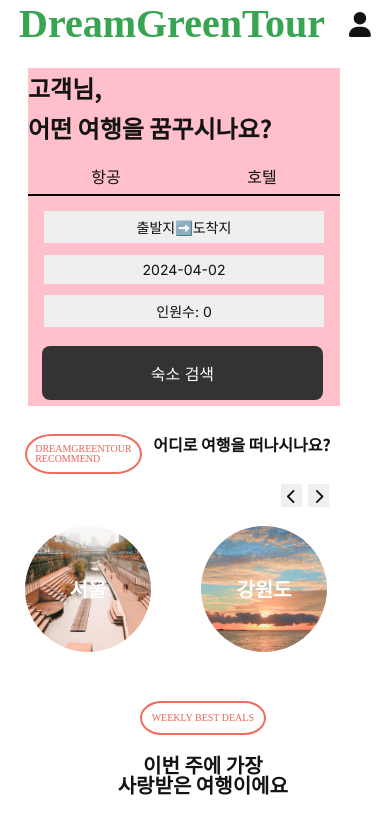
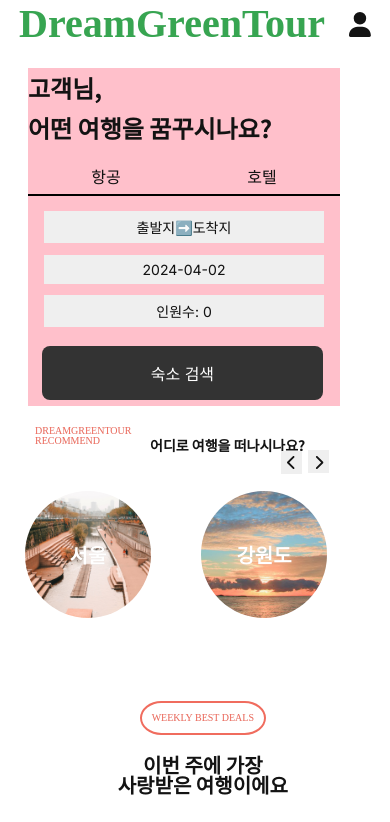
Before and after one commit to nsoe12/DreamGreenTour, a React (Create React App) app in the folder workspace/client/: page / in a window 390 px wide. Shown: the top 822 px of the page. Built offline with nearby package versions, Linux system fonts and the light colour scheme.

Commit message:
home , tour 모바일 진짜 완료

```diff
--- a/workspace/client/src/pages/home/DesktopView.js
+++ b/workspace/client/src/pages/home/DesktopView.js
@@ -1241,8 +1241,8 @@
         </S.ImageWrapper>
 
         <S.Title1>
-            <p className='title1'>DREAMGREENTOUR RECOMMEND</p>
-            <p className='title2'>어디로 여행을 떠나시나요?</p>
+            <p className='title3'>DREAMGREENTOUR RECOMMEND</p>
+            <p className='title4'>어디로 여행을 떠나시나요?</p>
         </S.Title1>
 
 
--- a/workspace/client/src/pages/home/MobileView.js
+++ b/workspace/client/src/pages/home/MobileView.js
@@ -17,7 +17,6 @@
 const MobileView = () => {
 
 
-//4 드롭다운
   const [travelIsOpen, travelRef, travelHandler] = useDetectClose(false);
   const [hotelIsOpen, hotelRef, hotelHandler] = useDetectClose(false);
 
@@ -194,6 +193,7 @@
       </>
     );
   }
+
 
 // 서울 , 인천 사진 클릭 시
 const navigate = useNavigate();
--- a/workspace/client/src/pages/home/style.js
+++ b/workspace/client/src/pages/home/style.js
@@ -38,7 +38,7 @@
   @media screen and (min-width: 200px) and (max-width: 450px) {
       width: 80vw;
       height: 40vh;
-      margin-bottom: 50px;
+      margin-bottom: 20px;
 
 
   }
@@ -118,7 +118,30 @@
   // 2번
   S.Title1 = styled.div`
 
-      .title1 {
+    .title1 {
+
+        margin-left: 25px;
+
+        padding: 10px;
+        color: #F06C5E;
+        font-size : 10px;
+        width: 30%;
+
+
+    }
+
+    .title2 {
+      margin-bottom: -30px;
+      font-size: ${theme.FONT_SIZE.h7};
+      font-weight: ${theme.FONT_WEIGHT.bold};
+      font-family: ${theme.FONT_FAMILY.heading};
+      position: absolute;
+      bottom: 50%;
+     margin-left: 150px;
+
+    }
+
+      .title3 {
       margin-top: 100px;
       margin-bottom: 20px;
       margin-left: 200px;
@@ -128,40 +151,14 @@
       padding: 10px;
       color: #F06C5E;
       width: 15%;
-
-      @media screen and (min-width: 200px) and (max-width: 450px) {
-        margin-left: 33px;
-        margin-bottom:-10px;
-        border: 2px solid #F06C5E;
-        border-radius: 40px / 30px;
-        padding: 8px;
-        color: #F06C5E;
-        font-size : 10px;
-        width: 30%;
-        position: absolute;
-        bottom: 45%;
-        left: -2%;
-           }
       }
 
-
-      .title2 {
+      .title4 {
       font-size: ${theme.FONT_SIZE.h3};
       font-weight: ${theme.FONT_WEIGHT.bold};
       font-family: ${theme.FONT_FAMILY.heading};
       margin-left: 200px;
 
-      @media screen and (min-width: 200px) and (max-width: 450px) {
-
-      margin-bottom: -30px;
-      font-size: ${theme.FONT_SIZE.h6};
-      font-weight: ${theme.FONT_WEIGHT.bold};
-      font-family: ${theme.FONT_FAMILY.heading};
-      position: absolute;
-      bottom: 50%;
-      left: -12%;
-
-        }
       }
 `
 
@@ -171,29 +168,32 @@
  position: relative;
 
  @media screen and (min-width: 200px) and (max-width: 450px) {
-    position: relative;
+    position: absolute;
     max-width: 100vw;
     width: 90%;
     overflow: hidden;
     height: auto;
+    top:100%;
+
     }
 
 
  }
 
   .arrow2 {
-  position: absolute; /* 절대 위치로 설정 */
+  position: absolute;
   left: 72%;
   bottom: 100%;
   font-size: 25px;
   cursor: pointer;
 
   @media screen and (min-width: 200px) and (max-width: 450px) {
-  position: absolute;
-  left: 72%;
-  bottom: 49%;
+  margin-top: -20px;
+  position: relative;
   font-size: 15px;
   cursor: pointer;
+  z-index: 5;
+
 
 }
 
@@ -209,7 +209,7 @@
     @media screen and (min-width: 200px) and (max-width: 450px) {
     position: absolute;
     left: 79%;
-    bottom: 49%;
+    bottom: 5%;
     font-size: 15px;
     cursor: pointer;
 
@@ -228,7 +228,7 @@
   justify-content: space-around;
   width: 80%;
   height: 50vh;
-  margin-top: 70px;
+  margin-bottom: 100px;
 
   }
 
@@ -244,6 +244,7 @@
    overflow: hidden;
 
    @media screen and (min-width: 200px) and (max-width: 450px) {
+    bottom:10%;
     position: relative;
     width: 50%;
     height: 30%;
@@ -403,7 +404,7 @@
   flex-wrap: wrap;
   align-items: center;
   margin: 0 auto;
-  margin-top: -60px;
+  margin-top: 350px;
   margin-bottom: 50px;
   width: 85vw;
   height: auto;
@@ -1001,7 +1002,7 @@
 @media screen and (min-width: 200px) and (max-width: 450px) {
   z-index: 11;
   position: absolute;
-  transform: scale(0.5);
+  transform: scale(0.7);
   top: -99%;
   right: -50%;
 
--- a/workspace/client/src/pages/mypage/Mypage.js
+++ b/workspace/client/src/pages/mypage/Mypage.js
@@ -63,11 +63,11 @@
     <div>
       {displayshow}
 
-      <button className="1" onClick={() => setDisplayContent('one')}>1번버튼</button>
+      {/* <button className="1" onClick={() => setDisplayContent('one')}>1번버튼</button>
       <button className="2" onClick={() => setDisplayContent('two')}>2번버튼</button>
       <button className="3" onClick={() => setDisplayContent('three')}>3번버튼</button>
       <button className="4" onClick={() => setDisplayContent('four')}>4번버튼</button>
-      <button className="5" onClick={() => setDisplayContent('five')}>5번버튼</button>
+      <button className="5" onClick={() => setDisplayContent('five')}>5번버튼</button> */}
     </div>
   );
 };
--- a/workspace/package.json
+++ b/workspace/package.json
@@ -1,5 +1,6 @@
 {
   "dependencies": {
+    "@emotion/is-prop-valid": "^1.2.2",
     "react-dropdown": "^1.11.0"
   }
 }
```
Also changed, not shown: workspace/client/src/hooks/useDetectClose .js (line endings or trailing spaces), 2 other files (tests, documents, lock files or other folders). Lines whose indentation alone changed are shown as unchanged.
